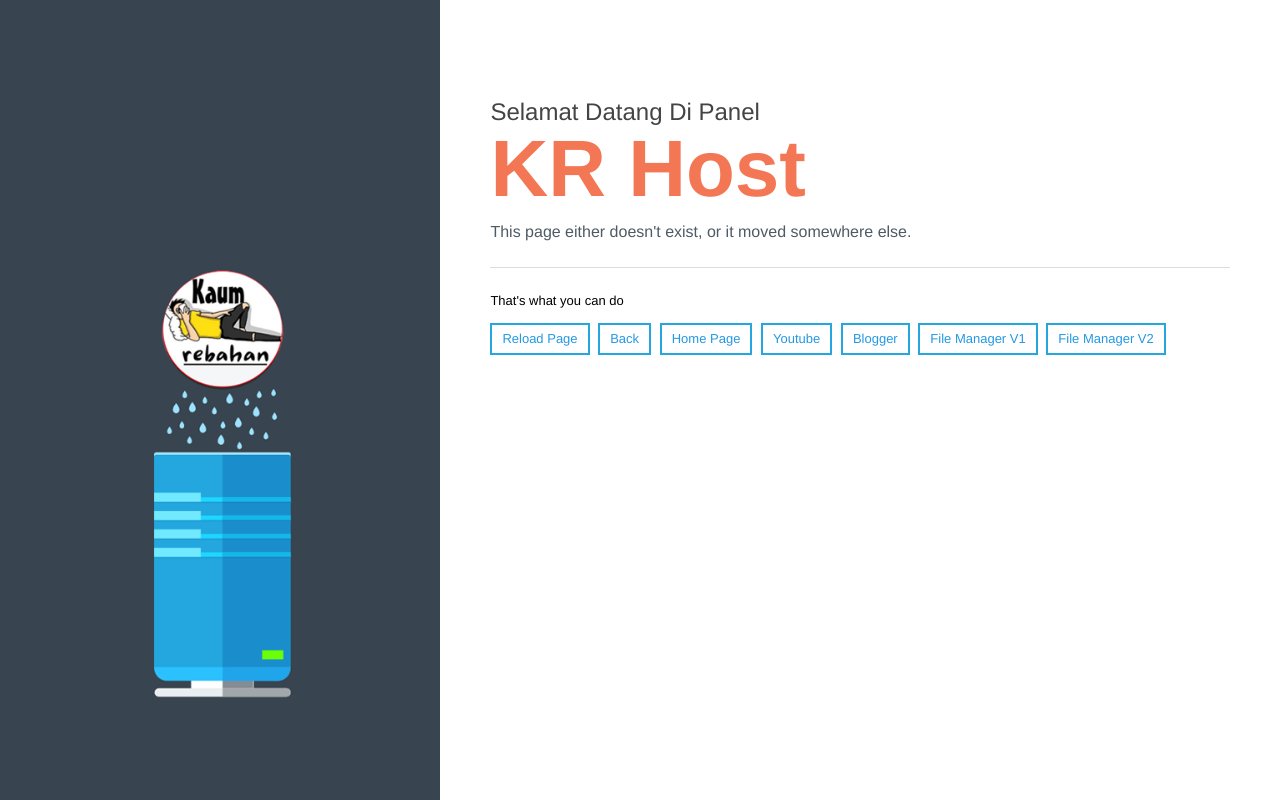
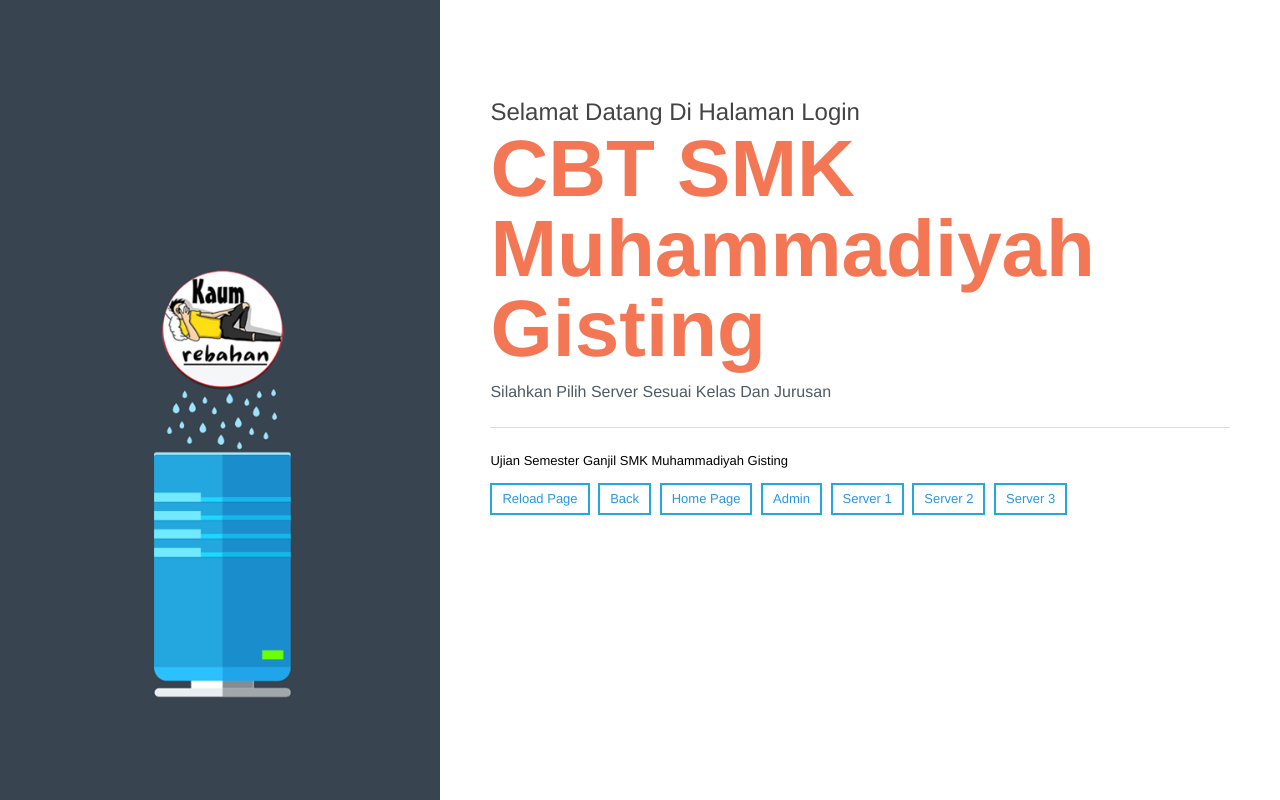
Before and after one commit to smkmgisting/smkmgisting, a plain HTML site: page index.html in a window 1280 px wide. Drawn offline with Linux system fonts and the light colour scheme.

Commit message:
Update index.html

```diff
--- a/index.html
+++ b/index.html
@@ -4,27 +4,26 @@
   <meta charset="utf-8">
   <meta http-equiv="x-ua-compatible" content="ie=edge">
   <meta name="viewport" content="width=device-width, initial-scale=1, shrink-to-fit=no">
-  <title>KRHOST</title>
+  <title>CBT SMKM Gisting</title>
   <link rel="stylesheet" href="styles.css">
 </head>
 <body>
 <div class="page">
   <div class="main">
-    <h1>Selamat Datang Di Panel</h1>
-	  <div class="error-code"><b>KR Host</b></div>
+    <h1>Selamat Datang Di Halaman Login</h1>
+	  <div class="error-code"><b> CBT SMK Muhammadiyah Gisting</b></div>
     <h2></h2>
-    <p class="lead">This page either doesn't exist, or it moved somewhere else.</p>
+    <p class="lead">Silahkan Pilih Server Sesuai Kelas Dan Jurusan</p>
     <hr/>
-    <p>That's what you can do</p>
+    <p>Ujian Semester Ganjil SMK Muhammadiyah Gisting</p>
     <div class="help-actions">
       <a href="javascript:location.reload();">Reload Page</a>
       <a href="javascript:history.back();">Back</a>
       <a href="/">Home Page</a>
-<a href="https://www.youtube.com/@KR-Studio">Youtube</a>
-		<a href="https://oprek-bareng.blogspot.com">Blogger</a>
-
-		<a href="https://www.krhost.my.id/myhost/">File Manager V1</a>
-		<a href="https://www.krhost.my.id/filemanager/">File Manager V2</a>
+		<a href="https://oprek-bareng.blogspot.com">Admin</a>
+		<a href="https://www.krhost.my.id/myhost/">Server 1</a>
+		<a href="https://www.krhost.my.id/filemanager/">Server 2</a>
+	    	<a href="https://oprek-bareng.blogspot.com">Server 3</a>
     </div>
   </div>
 </div>
```
